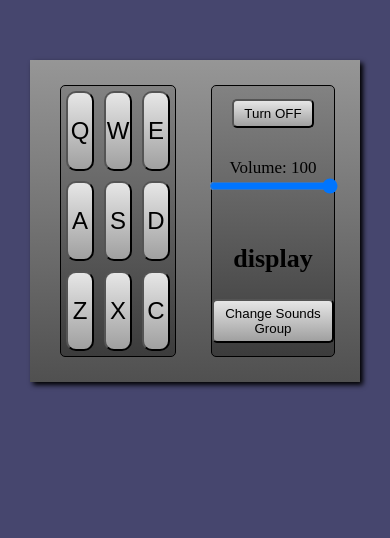
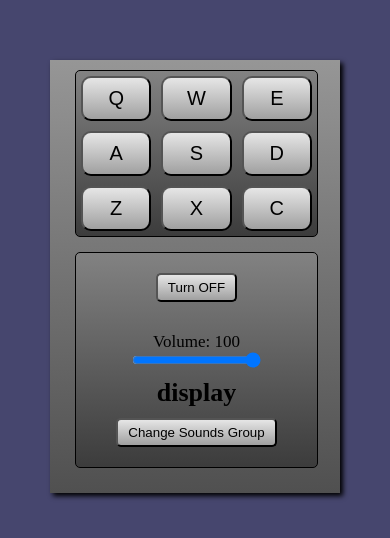
Before and after one commit to Bre323/Drum-Machine, a React (Create React App) app: page / in a window 390 px wide. Shown: the part 130-668 px from the top of the page. Built offline with nearby package versions, Linux system fonts and the light colour scheme.

Commit message:
Adding media queries

```diff
--- a/src/index.css
+++ b/src/index.css
@@ -24,3 +24,14 @@ body {
   background: linear-gradient(0deg, rgb(80, 80, 80), rgb(150, 150, 150));
   box-shadow: 3px 3px 5px;
 }
+
+
+@media(max-width: 530px) {
+  #drum-machine {
+    margin: 190px 50px;
+  }
+
+  .wrapper {
+    flex-direction: column;
+  }
+}
--- a/src/styles/DrumControl.css
+++ b/src/styles/DrumControl.css
@@ -45,3 +45,27 @@
 .control > .change-button {
     background: linear-gradient(0deg, rgb(130, 130, 130) rgb(200, 200, 200));
 }
+
+
+@media(max-width: 530px) {
+    .control {
+        height: 45%;
+        width: 90%;
+    }
+
+    .control > .power-button {
+        margin-top: 20px;
+    }
+
+    .control > input {
+        margin: 0;
+    }
+
+    .control > h2 {
+        margin: 5px;
+    }
+
+    .control > .change-button {
+        margin-bottom: 20px;
+    }
+}
--- a/src/styles/Keyboard.css
+++ b/src/styles/Keyboard.css
@@ -22,3 +22,17 @@
 .drum-pad:active {
     background: linear-gradient(0deg, rgb(130, 130, 130), rgb(200, 200, 200));
 }
+
+
+@media(max-width: 530px) {
+    .keyboard {
+        height: 50%;
+        width: 90%;
+        margin: 0 5px 0 15px;
+    }
+
+    .drum-pad {
+        font-size: 20px;
+        height: 45px;
+    }
+}
```
